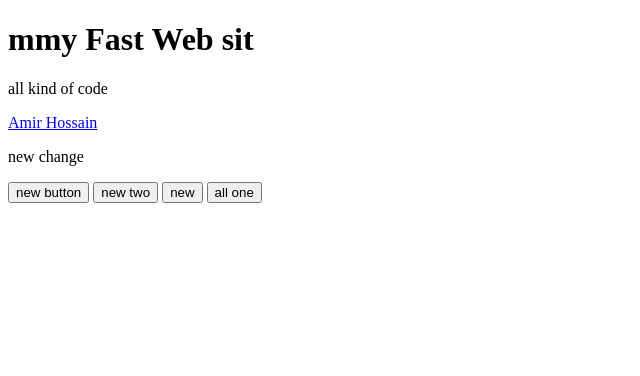
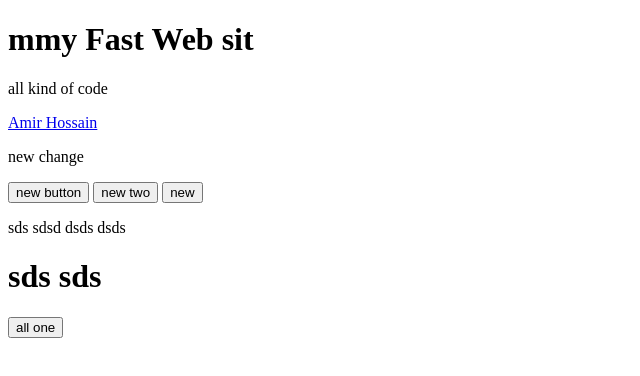
Before and after one commit to amirhossain18/My-Fast-website, a plain HTML site: page index.html in a window 1280 px wide. Shown: the whole page, without its empty margins (0-640 px from the left). Drawn offline with Linux system fonts and the light colour scheme.

Commit message:
all commit

```diff
--- a/index.html
+++ b/index.html
@@ -13,7 +13,8 @@
   <button>new button </button>
   <button>new two</button>
   <button>new</button>
-
+<p>sds sdsd dsds dsds</p>
+<h1>sds sds</h1>
   <button>all one</button>
 </body>
 </html>
```
